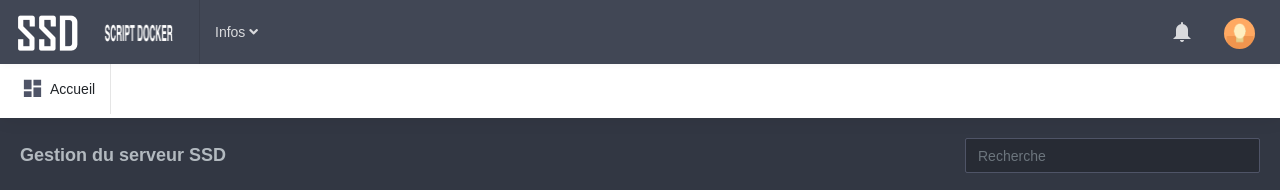
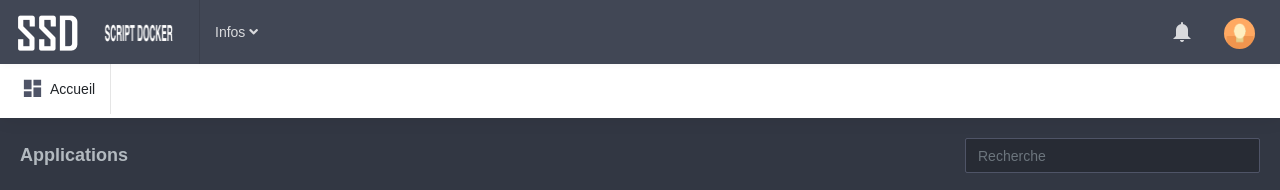
Before and after one commit to projetssd/theme, a plain HTML site: page index.html in a window 1280 px wide. Shown: the top 190 px of the page. Drawn offline with Linux system fonts and the light colour scheme; a web font is replaced by a local one.

Commit message:
Update index.html

```diff
--- a/index.html
+++ b/index.html
@@ -381,7 +381,7 @@
             <div class="page-breadcrumb">
                 <div class="row">
                     <div class="col-9 align-self-center">
-                        <h4 class="page-title">Gestion du serveur SSD</h4>
+                        <h4 class="page-title">Applications</h4>
                         <div class="d-flex align-items-center">
                             <nav aria-label="breadcrumb">
                             </nav>
```
